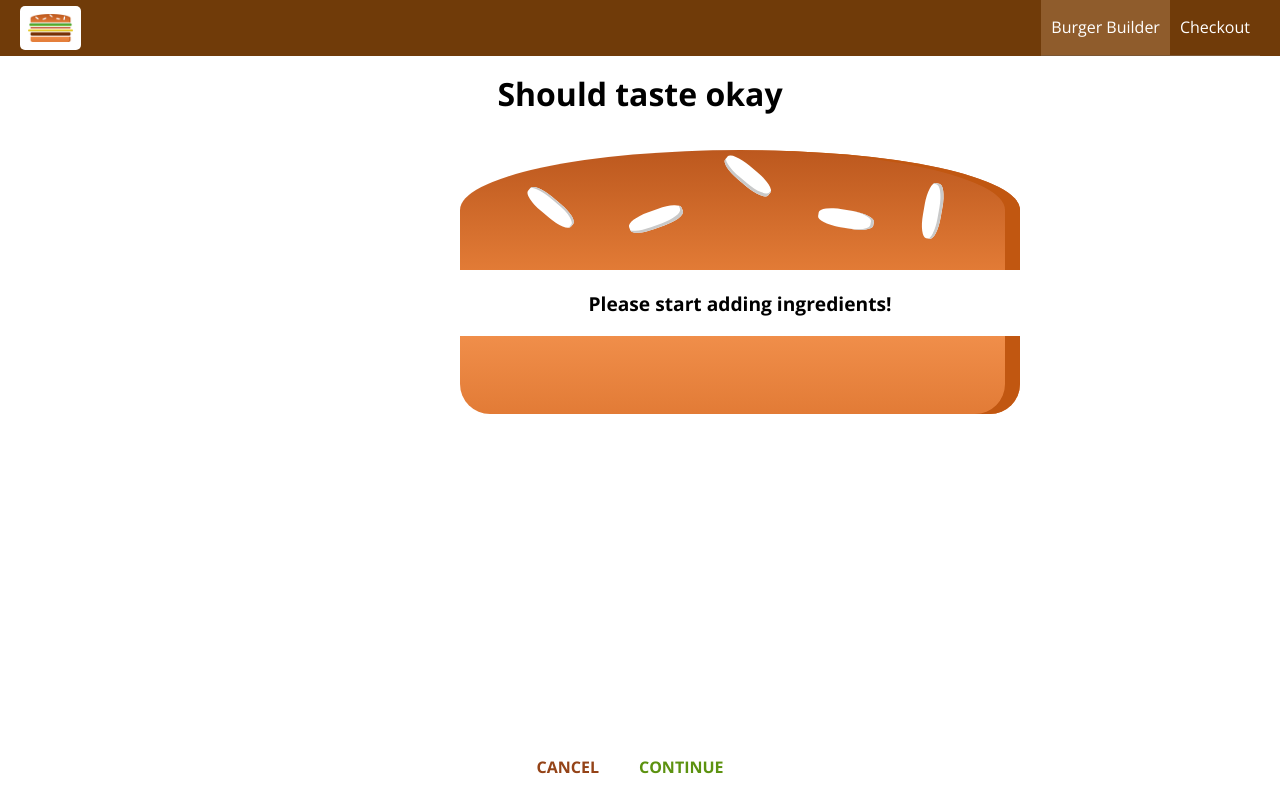
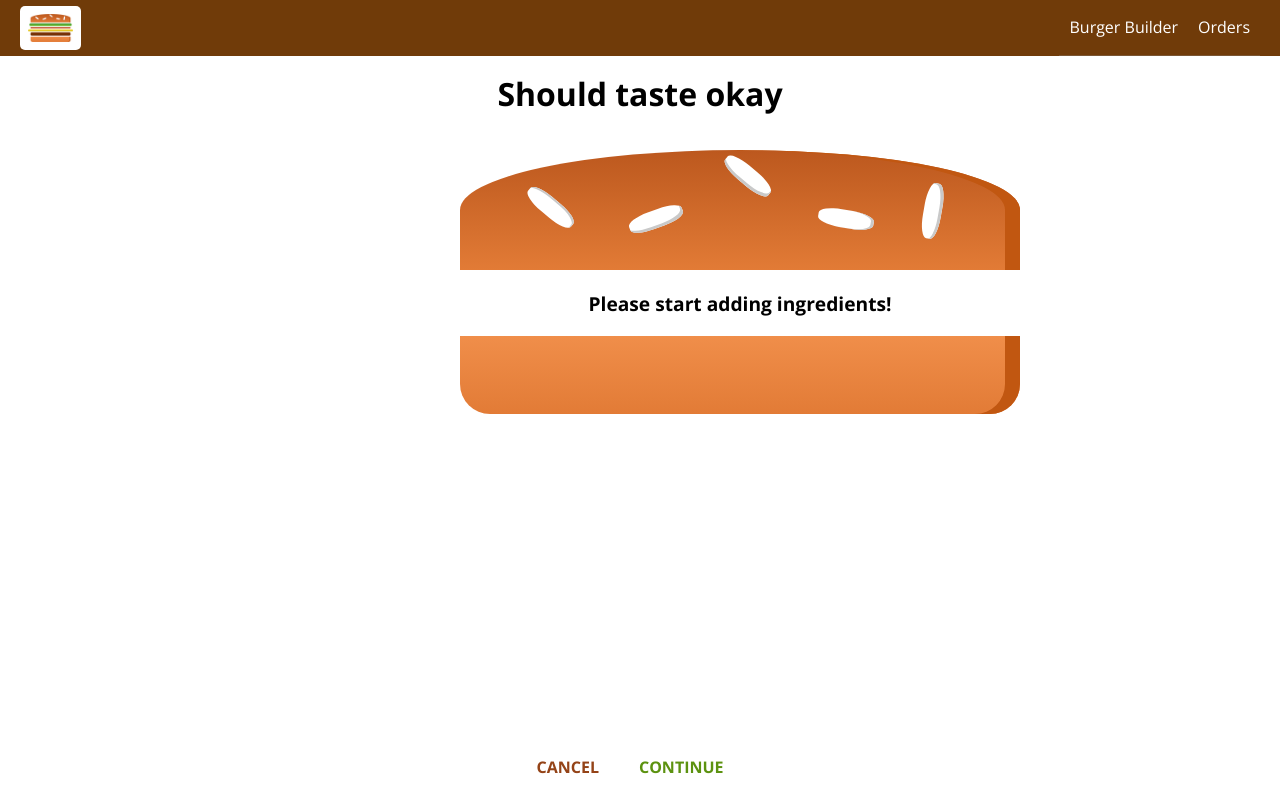
Before and after one commit to dcduncan/udemy-burger-builder, a React app: page /checkout in a window 1280 px wide. Built offline with nearby package versions, Linux system fonts and the light colour scheme.

Commit message:
Completes lecture 215, adds navigation to orders

```diff
--- a/src/components/Navigation/NavigationItems/NavigationItem/NavigationItem.js
+++ b/src/components/Navigation/NavigationItems/NavigationItem/NavigationItem.js
@@ -1,15 +1,17 @@
 import React from 'react';
+import { NavLink } from 'react-router-dom';
 
 import classes from './NavigationItem.css';
 
 const navigationItem = (props) => {
     return (
         <li className={classes.NavigationItem}>
-            <a
-                href={props.link}
-                className={props.active ? classes.active : null}>
+            <NavLink
+                exact
+                to={props.link}
+                activeClassName={classes.active}>
                 {props.children}
-            </a>
+            </NavLink>
         </li>
     );
 };
--- a/src/components/Navigation/NavigationItems/NavigationItems.js
+++ b/src/components/Navigation/NavigationItems/NavigationItems.js
@@ -6,8 +6,8 @@
 const navigationItems = (props) => {
     return (
         <ul className={classes.NavigationItems}>
-            <NavigationItem link='/' active>Burger Builder</NavigationItem>
-            <NavigationItem link='/'>Checkout</NavigationItem>
+            <NavigationItem link='/'>Burger Builder</NavigationItem>
+            <NavigationItem link='/orders'>Orders</NavigationItem>
         </ul>
     );
 };
```
